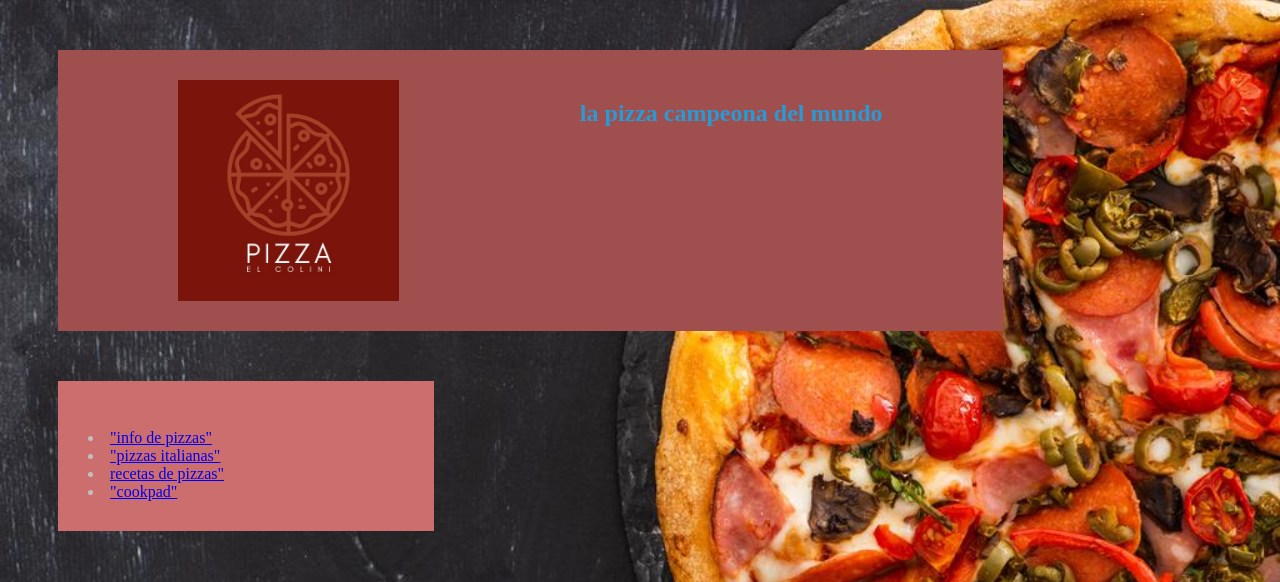
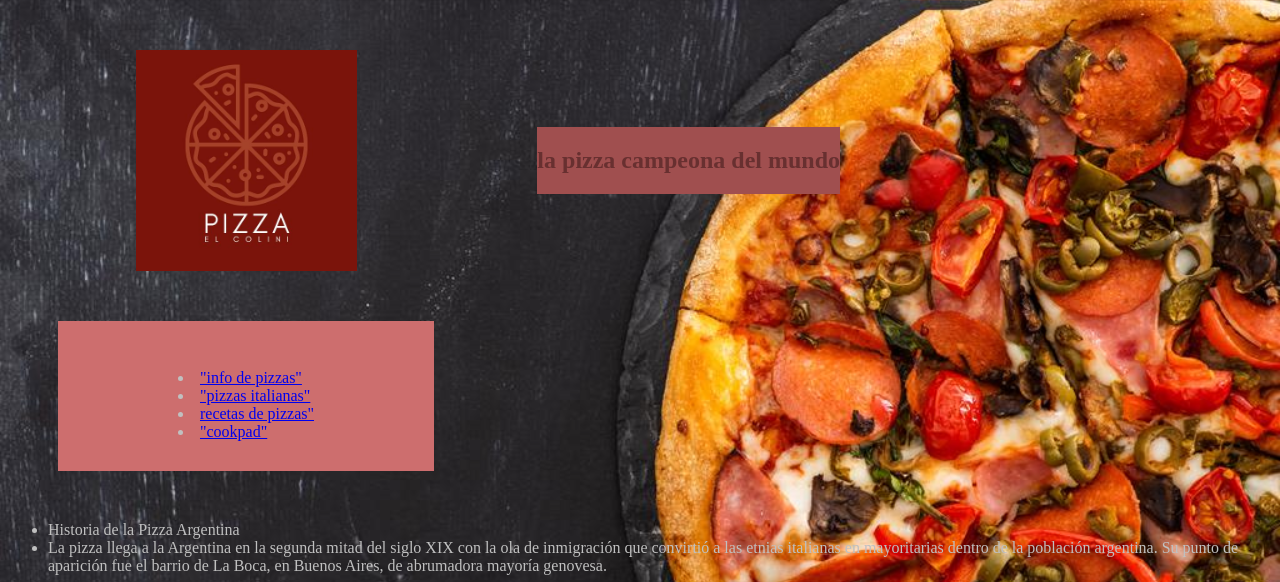
Before and after one commit to ashel028/frondend.pz, a PHP site: page / in a window 1280 px wide. Shown: the top 582 px of the page. Run offline with PHP 8.4, Linux system fonts and the light colour scheme.

Commit message:
Add files via upload

```diff
--- a/css/estilo.css
+++ b/css/estilo.css
@@ -11,18 +11,38 @@
     background-size: cover;
     background-attachment: fixed;
     background-position: 50% 50% ;
+
+
   }
 
   body {
     background: white url(log.gif) no.repeat fixed 50% 50%;
   }
 
- header {background-color: #a04f4f;
+ header {background-color: #78281F
    padding: 30px;
      margin: 50px;
        width: 70%;
        display: flex;
+       flex-direction: row;
+       align-items: center;
        justify-content: space-around;
+
+      }
+
+      .encabezadologo{
+        background-color: #78281F
+        display: flex;
+        width: 25%;
+        height: 95%;
+      }
+
+      .encabezadotitulo{ display: flex;
+        flex-direction: row;
+        align-items: center;
+        justify-content: space-around;
+        background-color:#a04f4f;
+        margin: 25px;
       }
 
 
@@ -32,14 +52,16 @@
       margin: 50px;
         width: 70%;
         display: flex;
+        flex-direction: row;
+        align-items: center;
         justify-content: space-around;
-       }
+      }
 
-.encabezadoimg{display: flex;
-  background-color: #a04f4f;
-  padding: 30px;
-    margin: 50px;
-      width: 25%;
+ .encabezadoimg{
+   display: flex;
+     flex-direction: row;
+     align-items: center;
+     justify-content: space-around;
 }
 
   .encabezadoingredientes{
@@ -59,25 +81,26 @@
           }
 
       .encabezadovideos{display: flex;
+        flex-direction:center;
+justify-content: center;
         background-color: #cd6e6e;
           padding: 30px;
-            margin: 50px;
+            margin: 5px;
               width: 35%;
               }
 
-        .encabezadomaps{ display: flex;
-                justify-content:center;
-                width: 25%;
-                height: 95%;
+        .encabezadomaps{
+          display: flex;
+          justify-content: center;
               }
 
-              .encabezadologo{ display: flex;
-                width: 25%;
-                height: 95%;
-              }
+
 
                 .encabezadodirecciones{
                   display: flex;
+                    flex-direction: row;
+                    align-items: center;
+                    justify-content: space-around;
                   background-color: #cd6e6e;
                      padding: 30px;
                       margin: 50px;
--- a/index.html
+++ b/index.html
@@ -2,10 +2,10 @@
 <html lang="en">
 <head>
   <meta charset="UTF-8">
+  <meta name="keywords" content="">
+  <meta name="author" content=" axel goñi">
   <meta name="viewport" content="width=device-width, initial-scale=1.0">
-
   <title>pizza santopietro</title>
-
   <link rel="stylesheet" href="./css/estilo.css">
 
 </head>
@@ -17,9 +17,9 @@
 
 <img class="encabezadologo" src="./imagenes/logotipo.jpg" alt="logotipo">
 
-    <section>
+    <section class="encabezadotitulo">
 
-      <h1 style="color:#289AD4"> la pizza campeona del mundo</h1>
+      <h1 style="color:#683030"> la pizza campeona del mundo</h1>
 
     </section>
 
@@ -50,20 +50,23 @@
 
         </ul>
 
-
-
 </main>
 
 
-    <h2 style="color:#EA1D59">Imágenes</h2>
-      <p>¡Mira lo deliciosa que se ve esta pizza argentina!</p>
-  <div class="encabezadoimg">
-      <br>
-        <img src="https://cdn.cnn.com/cnnnext/dam/assets/180418161616-pizza-argentina-mundial-italia-large-169.jpg"  alt="pagina html">
-      </br>
-</div>
+<aside class="encabezadoimg">
+<section>
+            <h2 style="color:#EA1D59">Imágenes</h2>
+                <p>¡Mira lo deliciosa que se ve esta pizza argentina!</p>
+
+                <br>
+                  <img src="https://cdn.cnn.com/cnnnext/dam/assets/180418161616-pizza-argentina-mundial-italia-large-169.jpg"  alt="pagina html">
+                </br>
+                <br>
+                  <img src="./imagenes/artepizza2.jpg" alt="arte">
+                </br>
+
 </section>
-
+</aside>
 
 
 
@@ -111,6 +114,8 @@
 <section>
     <div class="encabezadovideos">
         <h2 style="color:#683030">Videos</h2>
+        </div>
+        <div class="encabezadovideos">
             <p>Aquí te dejamos algunos videos que pueden ayudarte a preparar la pizza argentina:</p>
                 </div>
 
@@ -133,7 +138,8 @@
     </div>
   </section>
 
-
+<section>
+  <div class="encabezadomaps">
 	<a href="#" target="_blank">
 		<img src="./iconos/facebook_icon.png">
 	</a>
@@ -145,7 +151,8 @@
   <a href="#" target="_blank">
 		<img class="wsp" src="./iconos/Whatsapp_icon.png">
 	</a>
-
+  </div>
+</section>
 
   </footer>
 
```
Also changed, not shown: imagenes/artep.png (added), imagenes/artepizza2.jpg (added).
